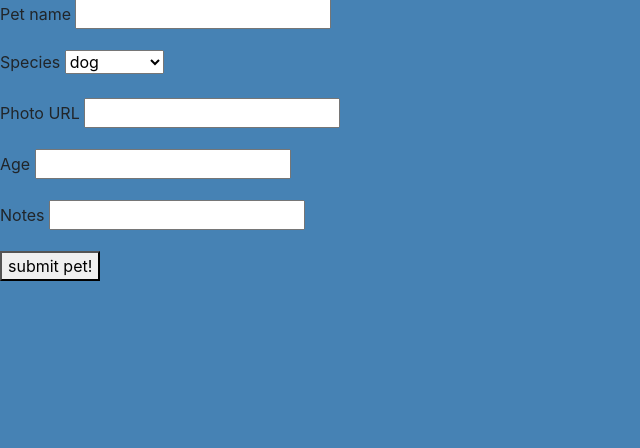
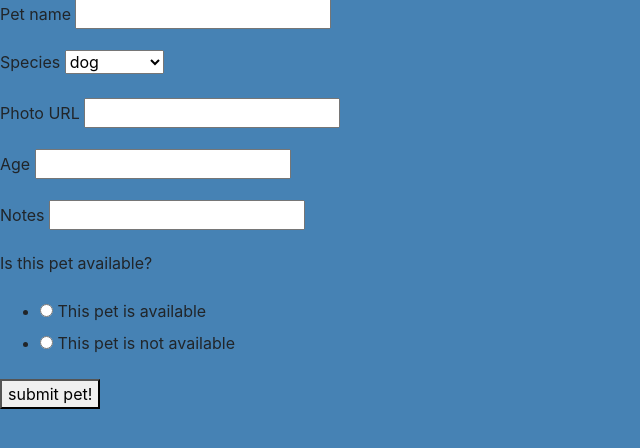
Before and after one commit to ItsTheRealVictor/SB_pets, a Flask app: page /add_pet in a window 1280 px wide. Shown: the part 113-561 px from the top of the page, without its empty margins (0-640 px from the left). Run offline with Flask 2, Linux system fonts and the light colour scheme.

Commit message:
added availability function to add_pet and edit_pet

```diff
--- a/app.py
+++ b/app.py
@@ -35,7 +35,7 @@ class Pet(db.Model):
     photo_url = db.Column(db.Text, nullable=True, default=DEFAULT)
     age = db.Column(db.Integer, nullable=True)
     notes = db.Column(db.Text, nullable=True)
-    available = db.Column(db.Boolean, nullable=False, default=1)
+    available = db.Column(db.Text, default='Available')
 
 
 
@@ -64,12 +64,14 @@ def add_pet():
             photo_url = Pet.DEFAULT
         age = form.age.data
         notes = form.notes.data
+        available = form.available.data
 
         pet_to_add = Pet(name=name,
                          species=species,
                          photo_url=photo_url,
                          age=age,
-                         notes=notes)
+                         notes=notes,
+                         available=available)
 
         db.session.add(pet_to_add)
         db.session.commit()
@@ -90,13 +92,15 @@ def edit_pet(pet_id):
     form = EditPetForm()
     if form.validate_on_submit():
         pet.photo_url = form.photo_url.data
+        if not pet.photo_url:
+            pet.photo_url = Pet.DEFAULT
         pet.notes = form.notes.data
         pet.available = form.available.data
 
         db.session.add(pet)
         db.session.commit()
 
-        return redirect('/main')
+        return redirect(f'/pet_id_{pet_id}')
     else:
         return render_template('edit_pet.html', pet=pet, form=form)
 
--- a/forms.py
+++ b/forms.py
@@ -1,5 +1,5 @@
 from flask_wtf import FlaskForm
-from wtforms import StringField, FloatField, IntegerField, SelectField, BooleanField
+from wtforms import StringField, FloatField, IntegerField, SelectField, RadioField, BooleanField
 from wtforms.validators import InputRequired, Optional, url, NumberRange
 
 
@@ -12,14 +12,17 @@ class AddPetForm(FlaskForm):
 
     name = StringField('Pet name', validators=[InputRequired(message='Pet name can not be blank!')])
 
-    species = SelectField('Species', choices=[('d', 'dog'), ('c', 'cat'), ('p', 'porcupine')])
+    species = SelectField('Species', choices=[('dog', 'dog'), ('cat', 'cat'), ('porcupine', 'porcupine')])
 
     photo_url = StringField('Photo URL', validators=[Optional(), url(message='Must be a valid URL!')])
     age = FloatField('Age', validators=[Optional(), NumberRange(min=0, max=30.0)])
     notes = StringField('Notes')
+    available = RadioField('Is this pet available?', choices=[('Available', 'This pet is available'), ('Not Available', 'This pet is not available')])
 
 
 class EditPetForm(FlaskForm):
+
+    # DEFAULT = 'https://cdn.vox-cdn.com/thumbor/-famZFxgMFo2h1HQ5UjIIcBszrI=/0x0:1920x1080/1600x900/cdn.vox-cdn.com/uploads/chorus_image/image/53254027/who_pokemon.0.jpg'
     photo_url = StringField('Photo URL', validators=[Optional(), url(message='Must be a valid URL!')])
-    notes = StringField('Notes')
-    available = BooleanField('Is this pet available?')
+    notes = StringField('Notes', validators=[Optional()])
+    available = RadioField('Is this pet available?', choices=[('Available', 'This pet is available'), ('Not Available', 'This pet is not available')])
```
Also changed, not shown: templates/show_pet.html (+7 -0 lines).
